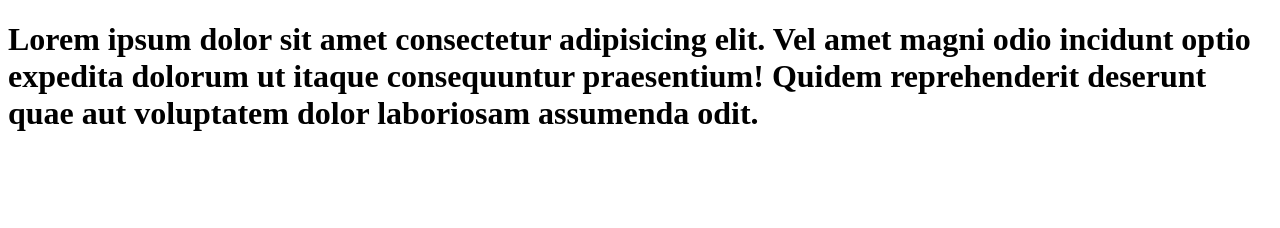
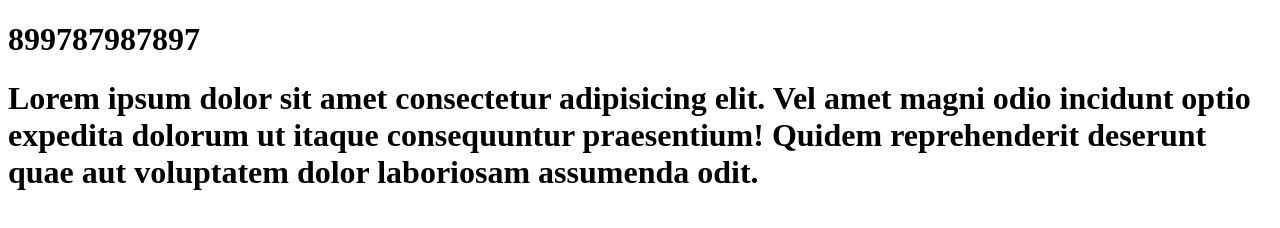
Before and after one commit to Douds667/test, a plain HTML site: page index.html in a window 1280 px wide. Drawn offline with Linux system fonts and the light colour scheme.

Commit message:
second commit

```diff
--- a/index.html
+++ b/index.html
@@ -6,6 +6,7 @@
     <title>Document</title>
 </head>
 <body>
+    <h1>899787987897</h1>
     <h1>Lorem ipsum dolor sit amet consectetur adipisicing elit. Vel amet magni odio incidunt optio expedita dolorum ut itaque consequuntur praesentium! Quidem reprehenderit deserunt quae aut voluptatem dolor laboriosam assumenda odit.</h1>
 </body>
 </html>
```
